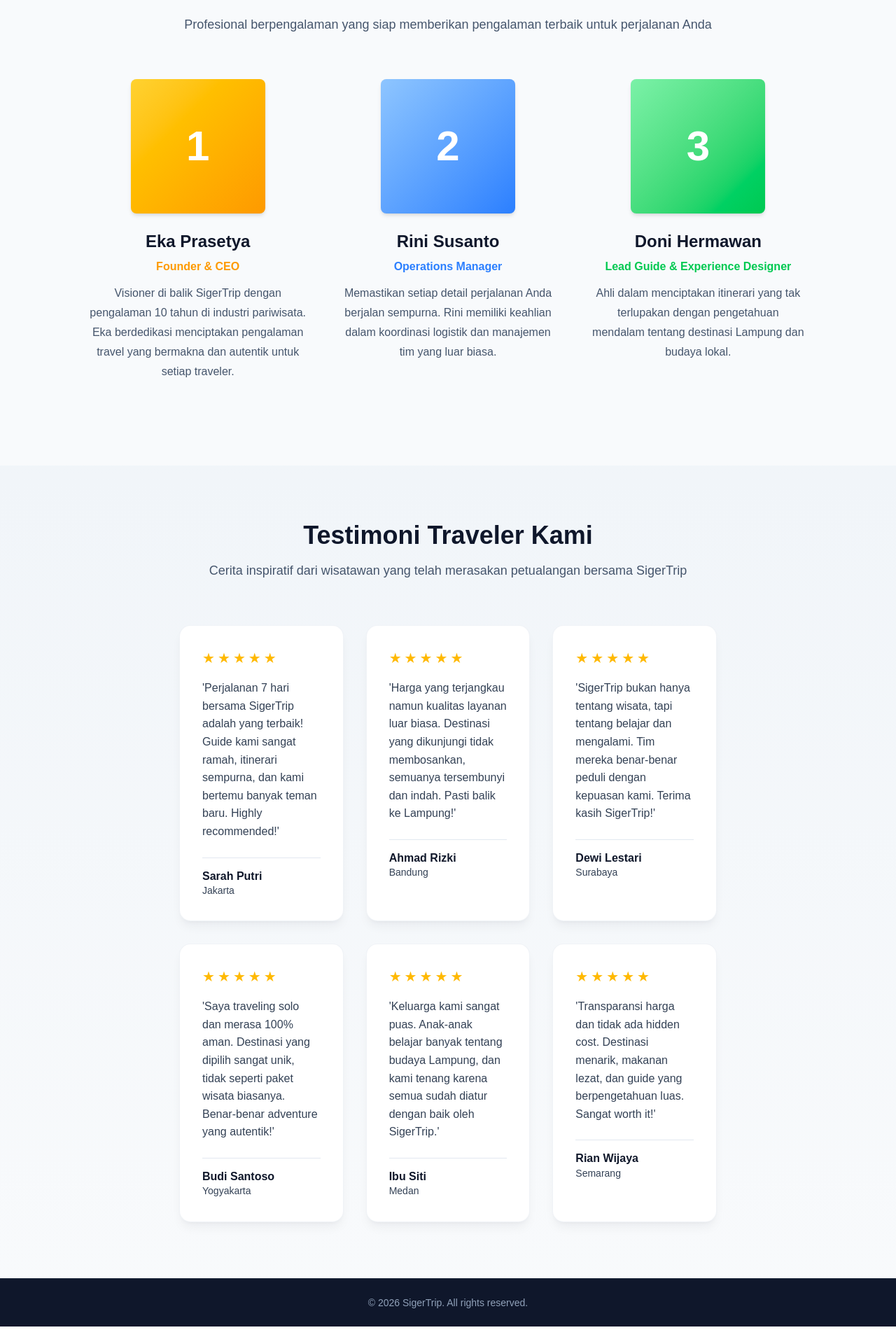
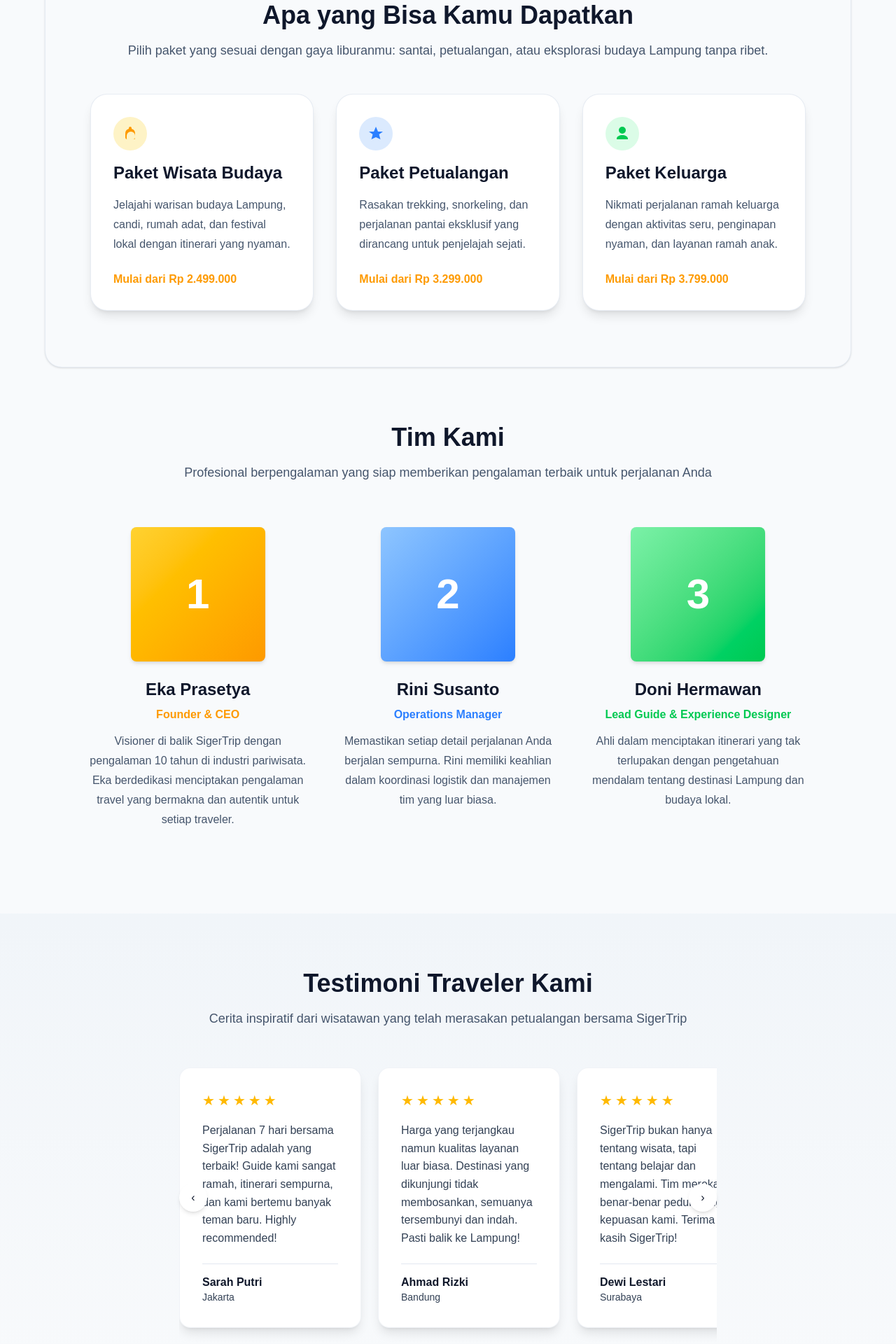
Before and after one commit to Nafiz-547/TI-WEB-24A-ShuangXi, a Next.js app in the folder siger-trip/: page /tentang_kami in a window 1280 px wide. Shown: the part 1860-3780 px from the top of the page at 70% size. Before the commit the page ends 3755 px from the top, so only its background shows below. Built offline with nearby package versions, Linux system fonts and the light colour scheme.

Commit message:
Akmal : menambah section

```diff
--- /dev/null
+++ b/siger-trip/app/tentang_kami/TestimonialSlider.tsx
@@ -0,0 +1,99 @@
+"use client";
+
+import React, { useRef } from "react";
+
+const testimonials = [
+  {
+    name: "Sarah Putri",
+    city: "Jakarta",
+    text: "Perjalanan 7 hari bersama SigerTrip adalah yang terbaik! Guide kami sangat ramah, itinerari sempurna, dan kami bertemu banyak teman baru. Highly recommended!",
+  },
+  {
+    name: "Ahmad Rizki",
+    city: "Bandung",
+    text: "Harga yang terjangkau namun kualitas layanan luar biasa. Destinasi yang dikunjungi tidak membosankan, semuanya tersembunyi dan indah. Pasti balik ke Lampung!",
+  },
+  {
+    name: "Dewi Lestari",
+    city: "Surabaya",
+    text: "SigerTrip bukan hanya tentang wisata, tapi tentang belajar dan mengalami. Tim mereka benar-benar peduli dengan kepuasan kami. Terima kasih SigerTrip!",
+  },
+  {
+    name: "Budi Santoso",
+    city: "Yogyakarta",
+    text: "Saya traveling solo dan merasa 100% aman. Destinasi yang dipilih sangat unik, tidak seperti paket wisata biasanya. Benar-benar adventure yang autentik!",
+  },
+  {
+    name: "Ibu Siti",
+    city: "Medan",
+    text: "Keluarga kami sangat puas. Anak-anak belajar banyak tentang budaya Lampung, dan kami tenang karena semua sudah diatur dengan baik oleh SigerTrip.",
+  },
+  {
+    name: "Rian Wijaya",
+    city: "Semarang",
+    text: "Transparansi harga dan tidak ada hidden cost. Destinasi menarik, makanan lezat, dan guide yang berpengetahuan luas. Sangat worth it!",
+  },
+];
+
+export default function TestimonialSlider() {
+  const ref = useRef<HTMLDivElement | null>(null);
+
+  const scroll = (dir: number) => {
+    const el = ref.current;
+    if (!el) return;
+    const amount = Math.round(el.clientWidth * 0.8);
+    el.scrollBy({ left: dir * amount, behavior: "smooth" });
+  };
+
+  return (
+    <section className="bg-linear-to-b from-slate-100 to-slate-50 py-20 relative">
+      <div className="mx-auto max-w-4xl px-6 sm:px-10 lg:px-16">
+        <div className="text-center mb-8">
+          <h2 className="text-4xl font-semibold text-slate-900">Testimoni Traveler Kami</h2>
+          <p className="mt-4 text-lg text-slate-600">Cerita inspiratif dari wisatawan yang telah merasakan petualangan bersama SigerTrip</p>
+        </div>
+
+        <div className="relative">
+          <button
+            aria-label="Previous testimonials"
+            onClick={() => scroll(-1)}
+            className="hidden md:flex absolute left-0 top-1/2 -translate-y-1/2 z-10 h-10 w-10 items-center justify-center rounded-full bg-white shadow-md"
+          >
+            ‹
+          </button>
+
+          <div
+            ref={ref}
+            className="no-scrollbar -mx-4 flex gap-6 overflow-x-auto px-4 py-6 scroll-smooth snap-x snap-mandatory sm:mx-0"
+          >
+            {testimonials.map((t, idx) => (
+              <article
+                key={idx}
+                className="min-w-[260px] snap-start rounded-2xl bg-white p-8 shadow-lg border border-slate-200/50"
+              >
+                <div className="flex gap-1 mb-4">
+                  {Array.from({ length: 5 }).map((_, i) => (
+                    <span key={i} className="text-amber-400 text-xl">★</span>
+                  ))}
+                </div>
+                <p className="text-base leading-7 card-desc mb-6">{t.text}</p>
+                <div className="border-t border-slate-200 pt-4">
+                  <p className="card-title font-semibold">{t.name}</p>
+                  <p className="card-desc text-sm">{t.city}</p>
+                </div>
+              </article>
+            ))}
+          </div>
+
+          <button
+            aria-label="Next testimonials"
+            onClick={() => scroll(1)}
+            className="hidden md:flex absolute right-0 top-1/2 -translate-y-1/2 z-10 h-10 w-10 items-center justify-center rounded-full bg-white shadow-md"
+          >
+            ›
+          </button>
+        </div>
+      </div>
+    </section>
+  );
+}
--- a/siger-trip/app/tentang_kami/page.tsx
+++ b/siger-trip/app/tentang_kami/page.tsx
@@ -1,5 +1,6 @@
 import Link from "next/link";
 import Image from "next/image";
+import TestimonialSlider from "./TestimonialSlider";
 
 
 export default function AboutPage() {
@@ -35,6 +36,8 @@
           </div>
         </div>
       </section>
+
+
 
       <section className="mx-auto max-w-6xl px-6 py-20 sm:px-10 lg:px-16">
         <div className="text-center mb-16">
@@ -109,6 +112,55 @@
         </div>
       </section>
 
+      <section className="mx-auto max-w-6xl px-6 py-20 sm:px-10 lg:px-16 bg-slate-50 rounded-3xl shadow-sm border border-slate-200/80">
+        <div className="text-center mb-12">
+          <p className="text-sm uppercase tracking-[0.28em] text-amber-500">Paket Unggulan</p>
+          <h2 className="mt-4 text-4xl font-semibold text-slate-900">Apa yang Bisa Kamu Dapatkan</h2>
+          <p className="mt-4 text-lg text-slate-600">Pilih paket yang sesuai dengan gaya liburanmu: santai, petualangan, atau eksplorasi budaya Lampung tanpa ribet.</p>
+        </div>
+
+        <div className="grid gap-8 lg:grid-cols-3">
+          <div className="rounded-3xl bg-white p-8 shadow-lg border border-slate-200/80">
+            <div className="mb-4 inline-flex items-center justify-center w-12 h-12 rounded-full bg-amber-100 text-amber-500">
+              <svg xmlns="http://www.w3.org/2000/svg" className="w-6 h-6" viewBox="0 0 24 24" fill="currentColor" aria-hidden="true">
+                <path d="M12 2a2 2 0 0 0-2 2v1.07A7 7 0 0 0 5 12v5a3 3 0 0 0 3 3h8a3 3 0 0 0 3-3v-5a7 7 0 0 0-5-6.93V4a2 2 0 0 0-2-2zM8 20a1 1 0 0 1-1-1v-4a6 6 0 0 1 12 0v4a1 1 0 0 1-1 1H8z" />
+              </svg>
+            </div>
+            <h3 className="text-2xl font-semibold text-slate-900 mb-4">Paket Wisata Budaya</h3>
+            <p className="text-slate-600 leading-7 mb-6">Jelajahi warisan budaya Lampung, candi, rumah adat, dan festival lokal dengan itinerari yang nyaman.</p>
+            <div className="inline-flex items-center gap-2 text-amber-500 font-semibold">
+              <span>Mulai dari Rp 2.499.000</span>
+            </div>
+          </div>
+
+          <div className="rounded-3xl bg-white p-8 shadow-lg border border-slate-200/80">
+            <div className="mb-4 inline-flex items-center justify-center w-12 h-12 rounded-full bg-blue-100 text-blue-500">
+              <svg xmlns="http://www.w3.org/2000/svg" className="w-6 h-6" viewBox="0 0 24 24" fill="currentColor" aria-hidden="true">
+                <path d="M12 2l3 7h7l-5.5 4 2 7L12 17l-6.5 3 2-7L2 9h7z" />
+              </svg>
+            </div>
+            <h3 className="text-2xl font-semibold text-slate-900 mb-4">Paket Petualangan</h3>
+            <p className="text-slate-600 leading-7 mb-6">Rasakan trekking, snorkeling, dan perjalanan pantai eksklusif yang dirancang untuk penjelajah sejati.</p>
+            <div className="inline-flex items-center gap-2 text-amber-500 font-semibold">
+              <span>Mulai dari Rp 3.299.000</span>
+            </div>
+          </div>
+
+          <div className="rounded-3xl bg-white p-8 shadow-lg border border-slate-200/80">
+            <div className="mb-4 inline-flex items-center justify-center w-12 h-12 rounded-full bg-green-100 text-green-500">
+              <svg xmlns="http://www.w3.org/2000/svg" className="w-6 h-6" viewBox="0 0 24 24" fill="currentColor" aria-hidden="true">
+                <path d="M12 12a5 5 0 1 0 0-10 5 5 0 0 0 0 10zm0 2c-4 0-8 2-8 5v1h16v-1c0-3-4-5-8-5z" />
+              </svg>
+            </div>
+            <h3 className="text-2xl font-semibold text-slate-900 mb-4">Paket Keluarga</h3>
+            <p className="text-slate-600 leading-7 mb-6">Nikmati perjalanan ramah keluarga dengan aktivitas seru, penginapan nyaman, dan layanan ramah anak.</p>
+            <div className="inline-flex items-center gap-2 text-amber-500 font-semibold">
+              <span>Mulai dari Rp 3.799.000</span>
+            </div>
+          </div>
+        </div>
+      </section>
+
       <section className="mx-auto max-w-6xl px-6 py-20 sm:px-10 lg:px-16">
         <div className="text-center mb-16">
           <h2 className="text-4xl font-semibold text-slate-900">Tim Kami</h2>
@@ -175,106 +227,7 @@
         </div>
       </section>
 
-      <section className="bg-linear-to-b from-slate-100 to-slate-50 py-20">
-        <div className="mx-auto max-w-4xl px-6 sm:px-10 lg:px-16">
-          <div className="text-center mb-16">
-            <h2 className="text-4xl font-semibold text-slate-900">Testimoni Traveler Kami</h2>
-            <p className="mt-4 text-lg text-slate-600">Cerita inspiratif dari wisatawan yang telah merasakan petualangan bersama SigerTrip</p>
-          </div>
-
-          <div className="grid gap-8 sm:grid-cols-2 lg:grid-cols-3">
-            <div className="rounded-2xl bg-white p-8 shadow-lg shadow-slate-900/5 border border-slate-200/50">
-              <div className="flex gap-1 mb-4">
-                {[...Array(5)].map((_, i) => (
-                  <span key={i} className="text-amber-400 text-xl">★</span>
-                ))}
-              </div>
-              <p className="text-base leading-7 card-desc mb-6">
-                &apos;Perjalanan 7 hari bersama SigerTrip adalah yang terbaik! Guide kami sangat ramah, itinerari sempurna, dan kami bertemu banyak teman baru. Highly recommended!&apos;
-              </p>
-              <div className="border-t border-slate-200 pt-4">
-                <p className="card-title">Sarah Putri</p>
-                <p className="card-desc text-sm">Jakarta</p>
-              </div>
-            </div>
-
-            <div className="rounded-2xl bg-white p-8 shadow-lg shadow-slate-900/5 border border-slate-200/50">
-              <div className="flex gap-1 mb-4">
-                {[...Array(5)].map((_, i) => (
-                  <span key={i} className="text-amber-400 text-xl">★</span>
-                ))}
-              </div>
-              <p className="text-base leading-7 card-desc mb-6">
-                &apos;Harga yang terjangkau namun kualitas layanan luar biasa. Destinasi yang dikunjungi tidak membosankan, semuanya tersembunyi dan indah. Pasti balik ke Lampung!&apos;
-              </p>
-              <div className="border-t border-slate-200 pt-4">
-                <p className="card-title">Ahmad Rizki</p>
-                <p className="card-desc text-sm">Bandung</p>
-              </div>
-            </div>
-
-            <div className="rounded-2xl bg-white p-8 shadow-lg shadow-slate-900/5 border border-slate-200/50">
-              <div className="flex gap-1 mb-4">
-                {[...Array(5)].map((_, i) => (
-                  <span key={i} className="text-amber-400 text-xl">★</span>
-                ))}
-              </div>
-              <p className="text-base leading-7 card-desc mb-6">
-                &apos;SigerTrip bukan hanya tentang wisata, tapi tentang belajar dan mengalami. Tim mereka benar-benar peduli dengan kepuasan kami. Terima kasih SigerTrip!&apos;
-              </p>
-              <div className="border-t border-slate-200 pt-4">
-                <p className="card-title">Dewi Lestari</p>
-                <p className="card-desc text-sm">Surabaya</p>
-              </div>
-            </div>
-
-            <div className="rounded-2xl bg-white p-8 shadow-lg shadow-slate-900/5 border border-slate-200/50">
-              <div className="flex gap-1 mb-4">
-                {[...Array(5)].map((_, i) => (
-                  <span key={i} className="text-amber-400 text-xl">★</span>
-                ))}
-              </div>
-              <p className="text-base leading-7 card-desc mb-6">
-                &apos;Saya traveling solo dan merasa 100% aman. Destinasi yang dipilih sangat unik, tidak seperti paket wisata biasanya. Benar-benar adventure yang autentik!&apos;
-              </p>
-              <div className="border-t border-slate-200 pt-4">
-                <p className="card-title">Budi Santoso</p>
-                <p className="card-desc text-sm">Yogyakarta</p>
-              </div>
-            </div>
-
-            <div className="rounded-2xl bg-white p-8 shadow-lg shadow-slate-900/5 border border-slate-200/50">
-              <div className="flex gap-1 mb-4">
-                {[...Array(5)].map((_, i) => (
-                  <span key={i} className="text-amber-400 text-xl">★</span>
-                ))}
-              </div>
-              <p className="text-base leading-7 card-desc mb-6">
-                &apos;Keluarga kami sangat puas. Anak-anak belajar banyak tentang budaya Lampung, dan kami tenang karena semua sudah diatur dengan baik oleh SigerTrip.&apos;
-              </p>
-              <div className="border-t border-slate-200 pt-4">
-                <p className="card-title">Ibu Siti</p>
-                <p className="card-desc text-sm">Medan</p>
-              </div>
-            </div>
-
-            <div className="rounded-2xl bg-white p-8 shadow-lg shadow-slate-900/5 border border-slate-200/50">
-              <div className="flex gap-1 mb-4">
-                {[...Array(5)].map((_, i) => (
-                  <span key={i} className="text-amber-400 text-xl">★</span>
-                ))}
-              </div>
-              <p className="text-base leading-7 card-desc mb-6">
-                &apos;Transparansi harga dan tidak ada hidden cost. Destinasi menarik, makanan lezat, dan guide yang berpengetahuan luas. Sangat worth it!&apos;
-              </p>
-              <div className="border-t border-slate-200 pt-4">
-                <p className="card-title">Rian Wijaya</p>
-                <p className="card-desc text-sm">Semarang</p>
-              </div>
-            </div>
-          </div>
-        </div>
-      </section>
+      <TestimonialSlider />
     </main>
   );
 }
```
